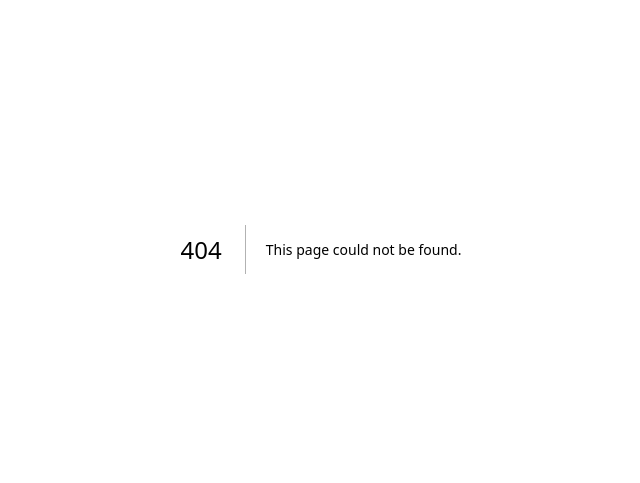
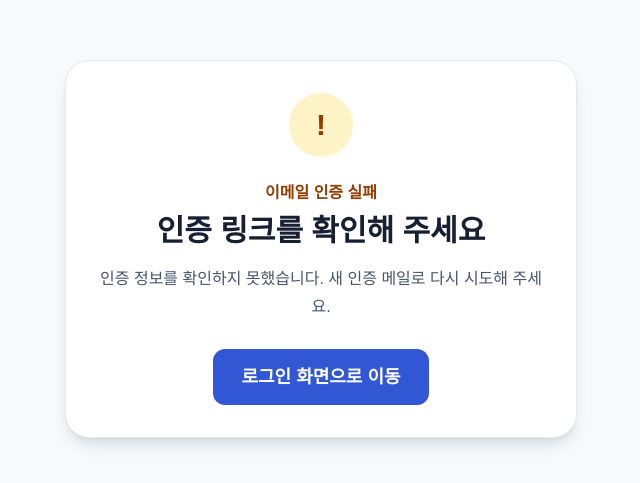
Before and after one commit to TMUKeria/social-growth, a Next.js app: page /auth/callback in a window 1280 px wide. Before the commit this address had no page. Shown: the part 151-634 px from the top of the page, without its empty margins (319-959 px from the left). Built offline with nearby package versions, Linux system fonts and the light colour scheme; no server answers.

Commit message:
fix: support default Supabase confirmation emails

```diff
--- /dev/null
+++ b/app/auth/callback/page.tsx
@@ -0,0 +1,9 @@
+import { AuthCallback } from "@/components/auth-callback";
+
+export default function AuthCallbackPage() {
+  return (
+    <main className="flex min-h-screen items-center justify-center px-6 py-12">
+      <AuthCallback />
+    </main>
+  );
+}
--- /dev/null
+++ b/components/auth-callback.tsx
@@ -0,0 +1,80 @@
+"use client";
+
+import Link from "next/link";
+import { useEffect, useState } from "react";
+import { useRouter } from "next/navigation";
+import { createClient } from "@/lib/supabase/client";
+
+export function AuthCallback() {
+  const router = useRouter();
+  const [errorMessage, setErrorMessage] = useState("");
+
+  useEffect(() => {
+    let active = true;
+    const supabase = createClient();
+
+    async function finishConfirmation() {
+      const params = new URLSearchParams(window.location.search);
+      const code = params.get("code");
+
+      if (code) {
+        const { error } = await supabase.auth.exchangeCodeForSession(code);
+        if (!active) return;
+
+        if (error) {
+          setErrorMessage("인증 링크가 만료되었거나 이미 사용되었습니다.");
+          return;
+        }
+
+        router.replace("/auth/confirmed");
+        router.refresh();
+        return;
+      }
+
+      const hashParams = new URLSearchParams(window.location.hash.slice(1));
+      const hashError = hashParams.get("error_description");
+      if (hashError) {
+        setErrorMessage("인증 링크가 만료되었거나 올바르지 않습니다.");
+        return;
+      }
+
+      const { data, error } = await supabase.auth.getSession();
+      if (!active) return;
+
+      if (error || !data.session) {
+        setErrorMessage("인증 정보를 확인하지 못했습니다. 새 인증 메일로 다시 시도해 주세요.");
+        return;
+      }
+
+      router.replace("/auth/confirmed");
+      router.refresh();
+    }
+
+    finishConfirmation();
+    return () => {
+      active = false;
+    };
+  }, [router]);
+
+  return (
+    <section className="w-full max-w-lg rounded-3xl border border-slate-200 bg-white p-8 text-center shadow-lg">
+      {errorMessage ? (
+        <>
+          <div className="mx-auto flex h-16 w-16 items-center justify-center rounded-full bg-amber-100 text-3xl font-black text-amber-800" aria-hidden="true">!</div>
+          <p className="mt-6 font-bold text-amber-800">이메일 인증 실패</p>
+          <h1 className="mt-2 text-3xl font-black">인증 링크를 확인해 주세요</h1>
+          <p className="mt-4 leading-7 text-slate-600" aria-live="assertive">{errorMessage}</p>
+          <Link className="mt-7 inline-flex min-h-14 items-center justify-center rounded-xl bg-[#3157d5] px-7 text-lg font-black text-white hover:bg-[#2543a9]" href="/login">
+            로그인 화면으로 이동
+          </Link>
+        </>
+      ) : (
+        <>
+          <div className="mx-auto h-14 w-14 animate-spin rounded-full border-4 border-blue-100 border-t-[#3157d5]" aria-hidden="true" />
+          <h1 className="mt-6 text-3xl font-black">이메일 인증 확인 중</h1>
+          <p className="mt-4 leading-7 text-slate-600" aria-live="polite">잠시만 기다려 주세요. 인증이 끝나면 결과 화면으로 자동 이동합니다.</p>
+        </>
+      )}
+    </section>
+  );
+}
--- a/components/auth-form.tsx
+++ b/components/auth-form.tsx
@@ -32,6 +32,9 @@ export function AuthForm() {
         const { data, error } = await supabase.auth.signUp({
           email,
           password,
+          options: {
+            emailRedirectTo: `${window.location.origin}/auth/callback`,
+          },
         });
 
         if (error) {
```
Also changed, not shown: 1 other file (tests, documents, lock files or other folders).
